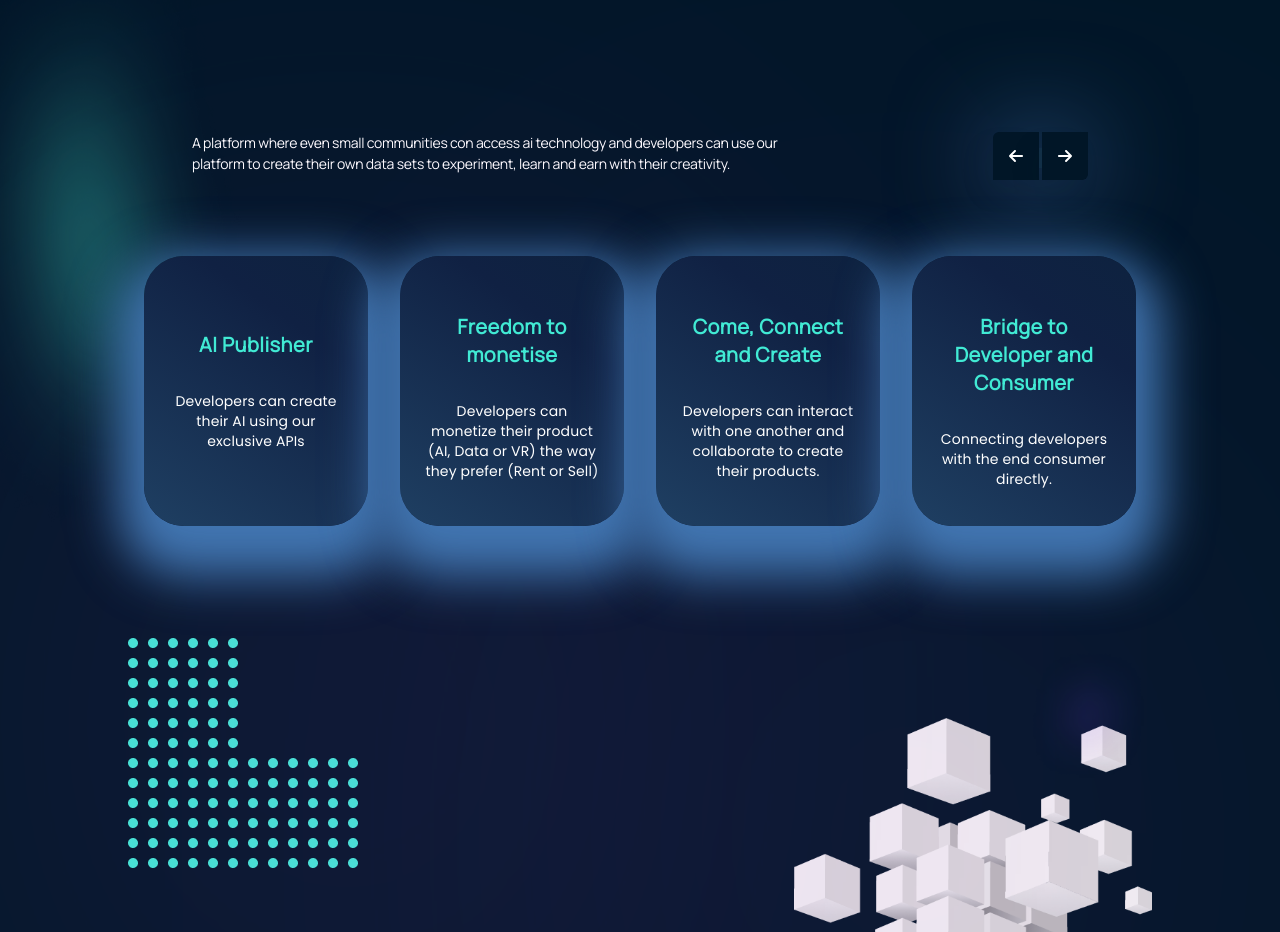
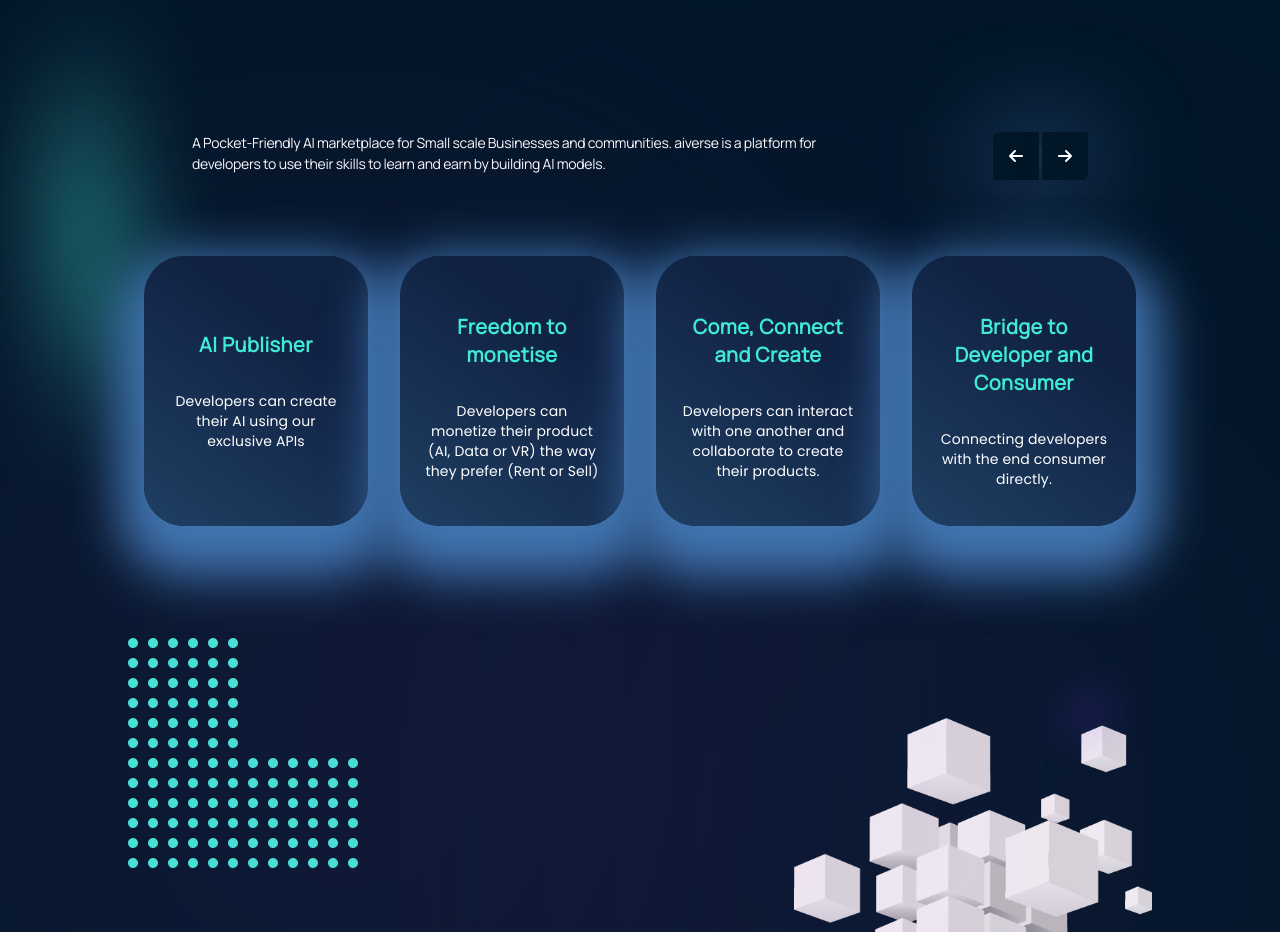
Before and after one commit to MedusaBots/aiverse-main-web, a React (Create React App) app in the folder saiprachodhan/: page / in a window 1280 px wide. Shown: the part 900-1832 px from the top of the page. Built offline with nearby package versions, Linux system fonts and the light colour scheme.

Commit message:
added changes

```diff
--- a/saiprachodhan/src/components/Secondslide.tsx
+++ b/saiprachodhan/src/components/Secondslide.tsx
@@ -116,10 +116,10 @@
       <div className="absolute w-[100vw] mt-[4vh] top-[100vh] bg-[#011627]">
         <div className="text-white w-[100vw] mt-[20vh] m-auto">
           <div className="flex pt-10" id="scrollhere">
-            <div className="max-w-[50vw] ml-[15vw] text-sm font-text tracking-[-0.02em] leading-[150%] invisible md:visible">
-              A platform where even small communities con access ai technology
-              and developers can use our platform to create their own data sets
-              to experiment, learn and earn with their creativity.
+            <div className="max-w-[50vw] ml-[15vw] text-sm text-lg font-text tracking-[-0.02em] leading-[150%] invisible md:visible">
+              A Pocket-Friendly AI marketplace for Small scale Businesses and
+              communities. aiverse is a platform for developers to use their
+              skills to learn and earn by building AI models.
             </div>
             <div
               className="justify-end flex w-[20vw] z-[100000]"
```
